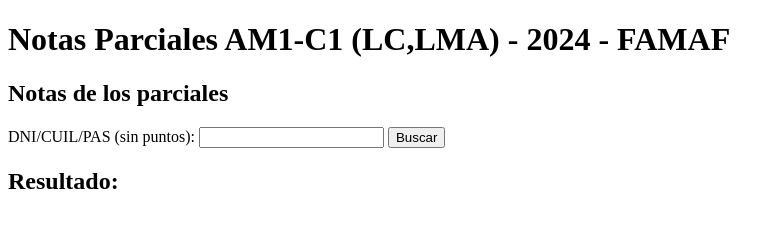
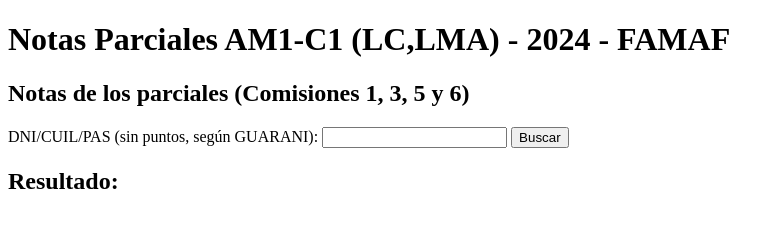
Before and after one commit to arielz77/notas_2024, a plain HTML site: page index.html in a window 1280 px wide. Shown: the whole page, without its empty margins (0-784 px from the left). Drawn offline with Linux system fonts and the light colour scheme.

Commit message:
Update index.html2

```diff
--- a/index.html
+++ b/index.html
@@ -7,8 +7,8 @@
 </head>
 <body>
     <h1>Notas Parciales AM1-C1 (LC,LMA) - 2024 - FAMAF</h1>
-    <h2> Notas de los parciales</h2>
-    <label for="number">DNI/CUIL/PAS (sin puntos):</label>
+    <h2> Notas de los parciales (Comisiones 1, 3, 5 y 6)</h2>
+    <label for="number">DNI/CUIL/PAS (sin puntos, según GUARANI):</label>
     <input type="text" id="number" name="number">
     <button onclick="searchCSV()">Buscar</button>
     <h2>Resultado:</h2>
```
